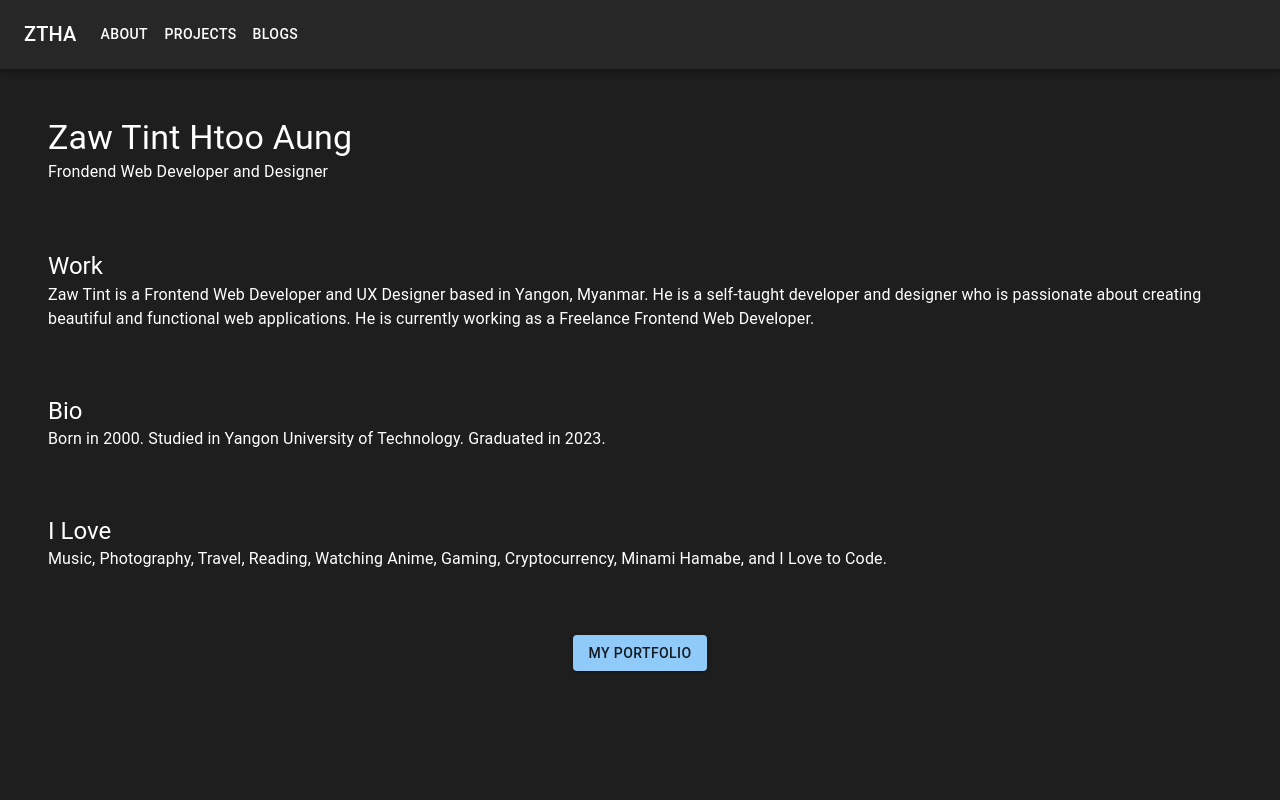
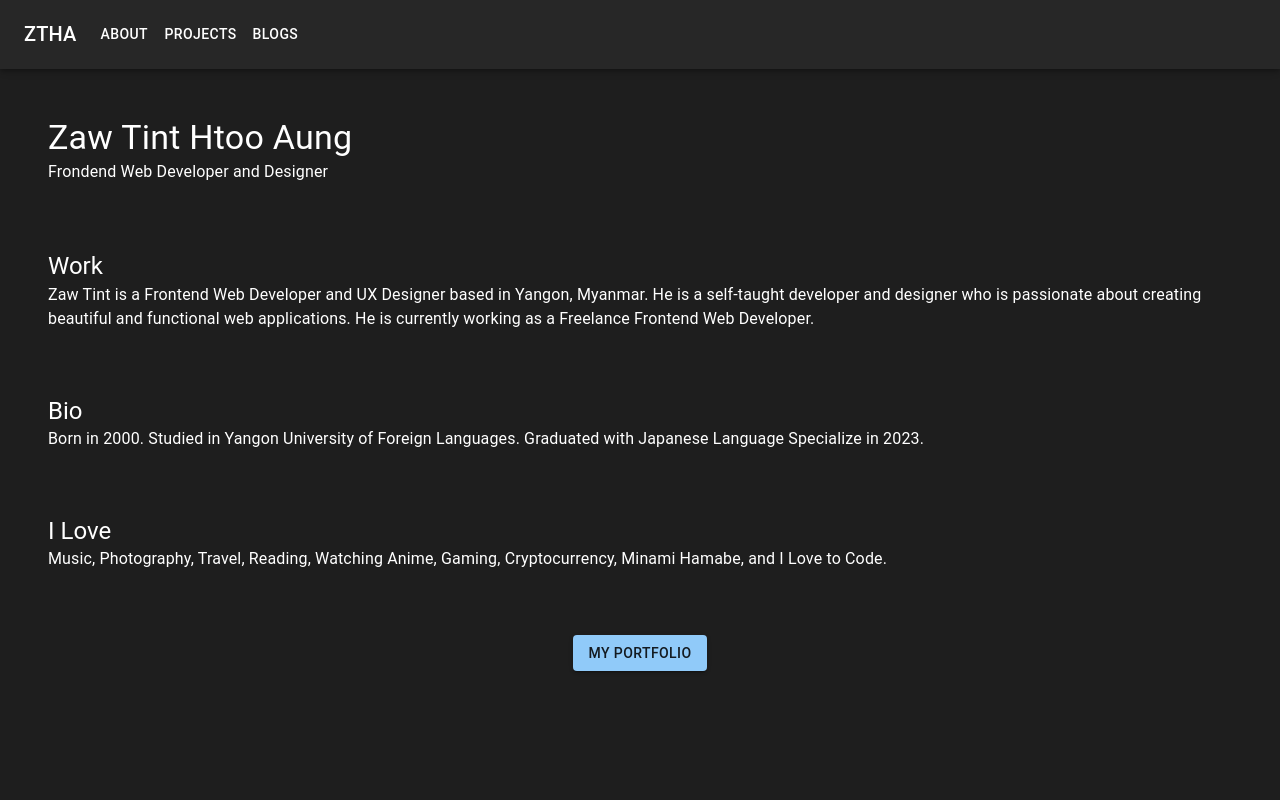
Before and after one commit to ztha952/ztha-portfolio, a Next.js app: page /about in a window 1280 px wide. Shown: the top 800 px of the page. Built offline with nearby package versions, Linux system fonts and the light colour scheme.

Commit message:
Update about.js

```diff
--- a/pages/about.js
+++ b/pages/about.js
@@ -34,7 +34,7 @@ const about = () => {
         <div style={{ marginBottom: "4rem" }}>
           <Typography variant="h5">Bio</Typography>
           <Typography variant="body1">
-            Born in 2000. Studied in Yangon University of Technology. Graduated
+            Born in 2000. Studied in Yangon University of Foreign Languages. Graduated with Japanese Language Specialize
             in 2023.
           </Typography>
         </div>
```
